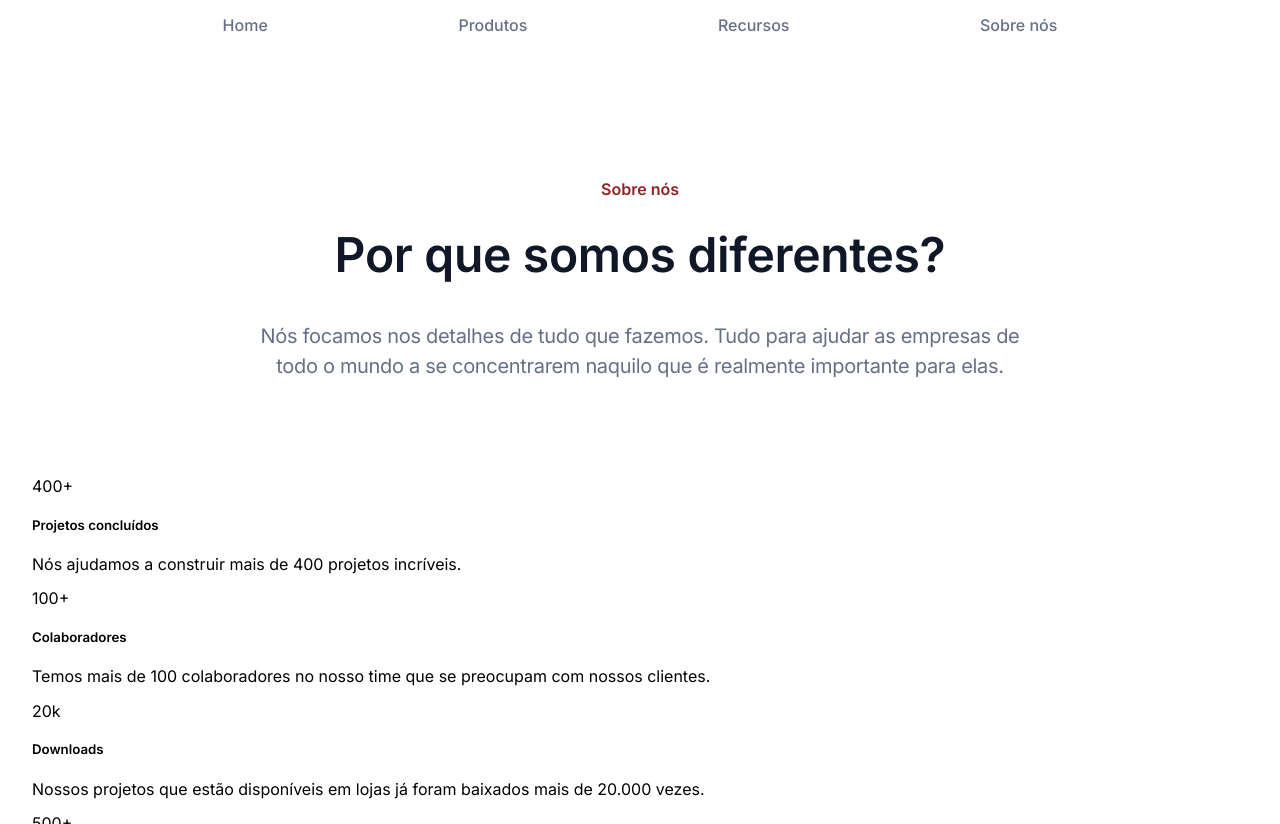
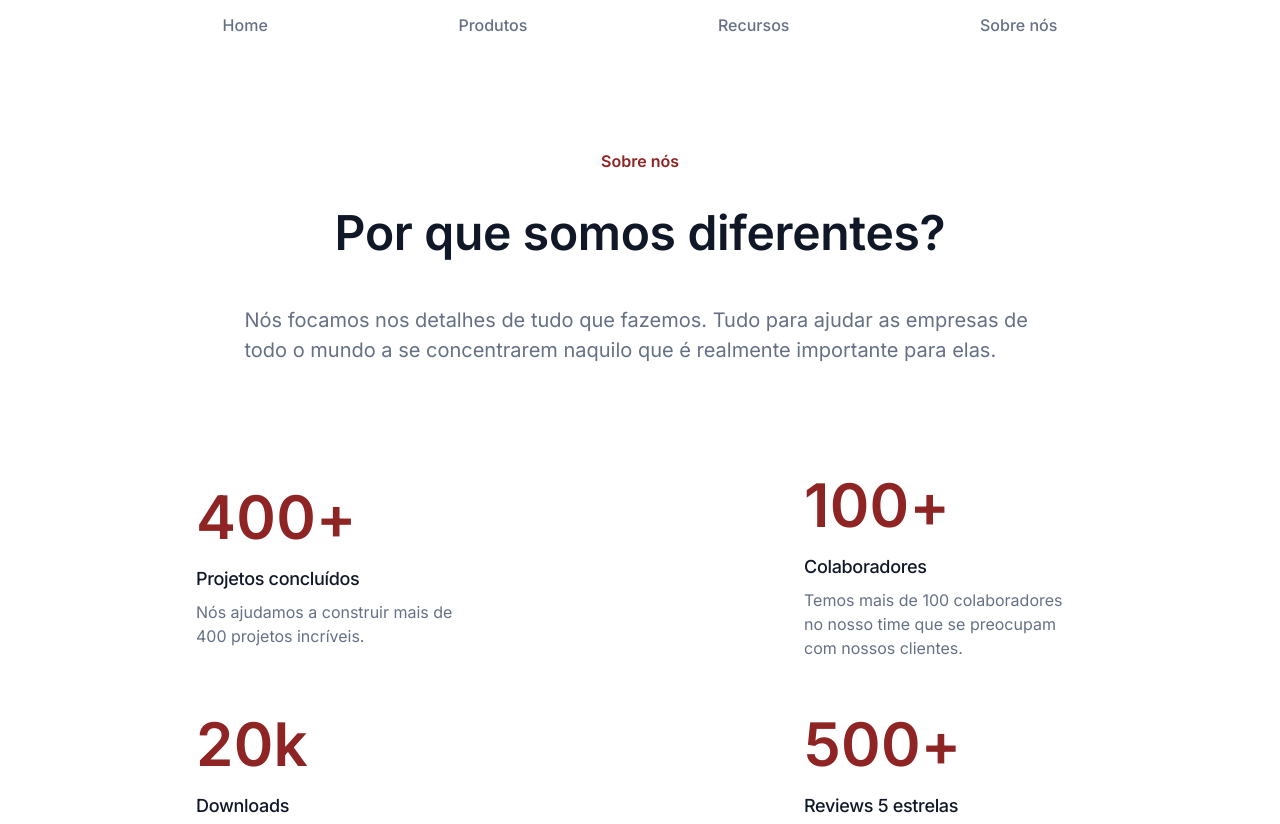
Before and after one commit to Rubendvb/7daysOfCode-HTML-CSS-Alura, a website built with Vite: page index.html in a window 1280 px wide. Shown: the part 75-899 px from the top of the page. Built offline with nearby package versions, Linux system fonts and the light colour scheme.

Commit message:
Finalizando section metrics

```diff
--- a/index.html
+++ b/index.html
@@ -42,31 +42,31 @@
         </p>
       </header>
 
-      <section>
-        <div>
+      <section class="metrics">
+        <div class="metrics__card">
           <span>400+</span>
-          <h5>Projetos concluídos</h5>
+          <h5 class="metrics__card-title">Projetos concluídos</h5>
           <p>Nós ajudamos a construir mais de 400 projetos incríveis.</p>
         </div>
-        <div>
+        <div class="metrics__card">
           <span>100+</span>
-          <h5>Colaboradores</h5>
+          <h5 class="metrics__card-title">Colaboradores</h5>
           <p>
             Temos mais de 100 colaboradores no nosso time que se preocupam com
             nossos clientes.
           </p>
         </div>
-        <div>
+        <div class="metrics__card">
           <span>20k</span>
-          <h5>Downloads</h5>
+          <h5 class="metrics__card-title">Downloads</h5>
           <p>
             Nossos projetos que estão disponíveis em lojas já foram baixados
             mais de 20.000 vezes.
           </p>
         </div>
-        <div>
+        <div class="metrics__card">
           <span>500+</span>
-          <h5>Reviews 5 estrelas</h5>
+          <h5 class="metrics__card-title">Reviews 5 estrelas</h5>
           <p>
             Estamos orgulhosos de contar com mais de 500 reviews 5 estrelas em
             nossos produtos.
--- a/src/styles/scss/_header.scss
+++ b/src/styles/scss/_header.scss
@@ -2,7 +2,7 @@
 @use "mixins" as m;
 
 .header {
-  padding: 6rem 0;
+  margin: 6rem 0 0 0;
   display: flex;
   flex-direction: column;
   align-items: center;
@@ -15,11 +15,21 @@
   }
 
   &__title {
-    @include m.title(600, 1.25, 1.5rem);
+    @include m.title(600, 1.25, 1.5rem, center, 24px);
+
+    @media (min-width: 768px) {
+      font-size: 3rem;
+      line-height: 1.5;
+    }
   }
 
   &__subtitle {
     max-width: 791px;
-    @include m.subtitle(v.$gray, 0.875rem, 400, 1.5);
+    @include m.subtitle(v.$gray, 0.875rem, 400, 1.5, left, 36px);
+
+    @media (min-width: 768px) {
+      font-size: 1.25rem;
+      line-height: 1.5;
+    }
   }
 }
--- /dev/null
+++ b/src/styles/scss/_metrics.scss
@@ -0,0 +1,55 @@
+@use "variables" as v;
+@use "mixins" as m;
+
+.metrics {
+  display: flex;
+  flex-direction: column;
+  align-items: center;
+  margin: 6.5rem 0 0 0;
+
+  @media (min-width: 768px) {
+    display: grid;
+    grid-template-columns: repeat(2, 1fr);
+    justify-items: center;
+  }
+
+  @media (min-width: 1440px) {
+    display: flex;
+    flex-direction: row;
+    justify-content: space-between;
+    align-items: flex-start;
+    height: 288px;
+  }
+
+  &__card {
+    max-width: 17.5rem;
+    display: flex;
+    flex-direction: column;
+    margin-bottom: 3rem;
+
+    @media (min-width: 1440px) {
+      margin-bottom: 0;
+    }
+
+    span {
+      font-size: 3.75rem;
+      font-weight: 600;
+      color: v.$red;
+      line-height: 72px;
+      letter-spacing: 0.02rem;
+    }
+
+    &-title {
+      @include m.title(500, 1.5, 1.125rem, start, 0.75rem);
+    }
+
+    p {
+      @include m.subtitle(v.$gray, 0.875rem, 400, 24px, start, 8px);
+
+      @media (min-width: 768px) {
+        font-size: 1rem;
+        line-height: 1.5;
+      }
+    }
+  }
+}
--- a/src/styles/scss/_mixins.scss
+++ b/src/styles/scss/_mixins.scss
@@ -9,32 +9,28 @@
   font-size: 1rem;
 }
 
-@mixin title($font-weight, $line-height, $font-size) {
+@mixin title($font-weight, $line-height, $font-size, $text-align, $margin-top) {
   color: v.$black;
-  font-weight: $font-weight;
-  letter-spacing: -0.02rem;
-  line-height: $line-height;
-  margin: 24px 0 0 0;
-  text-align: center;
-  font-size: $font-size;
-
-  @media (min-width: 768px) {
-    font-size: 3rem;
-    line-height: $line-height;
-  }
-}
-
-@mixin subtitle($color, $font-size, $font-weight, $line-height) {
-  color: $color;
   font-size: $font-size;
   font-weight: $font-weight;
   letter-spacing: -0.02rem;
   line-height: $line-height;
-  margin: 36px 0 0 0;
-  text-align: center;
+  margin: $margin-top 0 0 0;
+  text-align: $text-align;
+}
 
-  @media (min-width: 768px) {
-    font-size: 1.25rem;
-    line-height: $line-height;
-  }
+@mixin subtitle(
+  $color,
+  $font-size,
+  $font-weight,
+  $line-height,
+  $text-align,
+  $margin-top
+) {
+  color: $color;
+  font-size: $font-size;
+  font-weight: $font-weight;
+  line-height: $line-height;
+  margin: $margin-top 0 0 0;
+  text-align: $text-align;
 }
--- a/src/styles/scss/_nav.scss
+++ b/src/styles/scss/_nav.scss
@@ -4,7 +4,7 @@
 .nav {
   display: flex;
   flex-wrap: wrap;
-  padding: 1.75rem 0;
+  padding: 1.75rem 0 0 0;
   justify-content: space-between;
   align-items: center;
 
--- a/src/styles/scss/style.scss
+++ b/src/styles/scss/style.scss
@@ -1,6 +1,7 @@
 @use "./variables" as v;
 @use "nav";
 @use "header";
+@use "metrics";
 
 * {
   font-family: v.$font-family;
```
